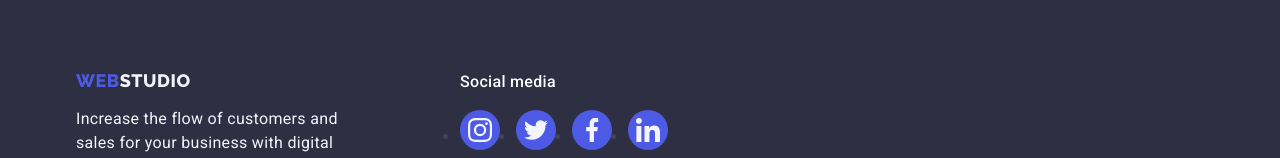
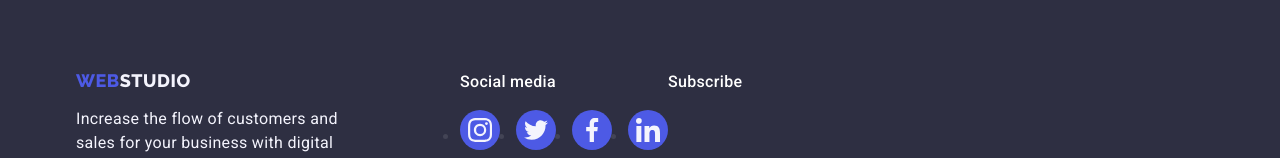
Before and after one commit to tatyanaskoryk/goit-markup-hw-05, a plain HTML site: page index.html in a window 1280 px wide. Shown: the part 2943-3101 px from the top of the page. Drawn offline with nearby package versions, Linux system fonts and the light colour scheme.

Commit message:
add mode one

```diff
--- a/css/styles.css
+++ b/css/styles.css
@@ -468,6 +468,14 @@ height: 88px;
     fill: var(--color-cloud);
 }
 
+.subscribe-text {
+    margin-bottom: 16px;
+    font-weight: 500;
+    font-size: 16px;
+    line-height: 1.5;
+    letter-spacing: 0.02em;
+    color: var(--color-white)
+}
 
 
 
--- a/index.html
+++ b/index.html
@@ -464,6 +464,13 @@
           </li>
         </ul>
       </div>
+      <div class="subscribe">
+        <p class="subscribe-text">Subscribe</p>
+        <form>
+
+        </form>
+
+      </div>
 
       </div>
     </footer>
```
